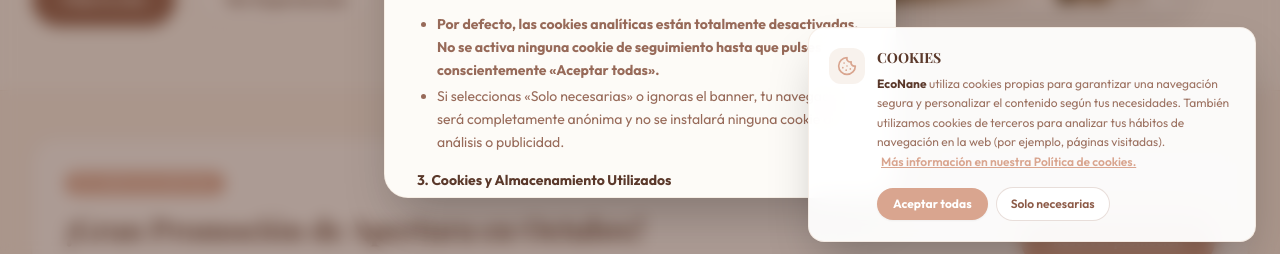
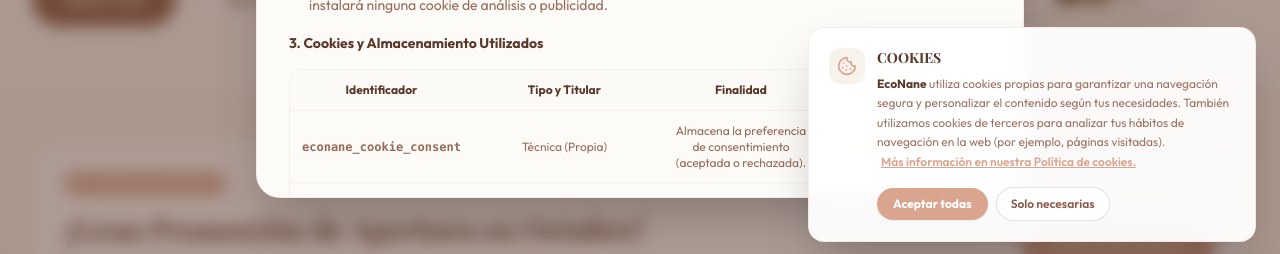
Before and after one commit to martinezdom/EcoNane, a Vue app: page / in a window 1280 px wide. Both pictures are taken after a click on the button "Más información en nuestra Política de cookies.". Shown: the part 542-796 px from the top of the page. Built offline with nearby package versions, Linux system fonts and the light colour scheme; no server answers; a web font is replaced by a local one.

Commit message:
fix(ui): ampliar ancho del modal de cookies a max-w-3xl para evitar scroll horizontal

```diff
--- a/src/components/Footer.vue
+++ b/src/components/Footer.vue
@@ -325,7 +325,7 @@ const benefits: Benefit[] = [
 
     <!-- Modal: Política de Cookies -->
     <div v-if="isCookiesOpen" class="modal-overlay" @click.self="isCookiesOpen = false">
-      <div class="modal-card text-brand-brown-dark flex flex-col gap-4 max-h-[85vh] overflow-y-auto">
+      <div class="modal-card !max-w-3xl text-brand-brown-dark flex flex-col gap-4 max-h-[85vh] overflow-y-auto">
         <div class="border-brand-pink-light/30 flex items-center justify-between border-b pb-4">
           <h3 class="text-brand-brown-dark font-serif text-xl font-bold">{{ t('cookieModal.title', 'Política de Cookies y Analítica Web') }}</h3>
           <button
@@ -359,30 +359,30 @@ const benefits: Benefit[] = [
             <table class="w-full text-center border-collapse">
               <thead class="bg-brand-cream/80 text-brand-brown-dark font-bold border-b border-brand-pink-light/30">
                 <tr>
-                  <th class="p-2.5 text-center">{{ t('cookieModal.thName') }}</th>
-                  <th class="p-2.5 text-center">{{ t('cookieModal.thType') }}</th>
-                  <th class="p-2.5 text-center">{{ t('cookieModal.thPurpose') }}</th>
-                  <th class="p-2.5 text-center">{{ t('cookieModal.thExpiry') }}</th>
+                  <th class="p-3 text-center whitespace-nowrap">{{ t('cookieModal.thName') }}</th>
+                  <th class="p-3 text-center whitespace-nowrap">{{ t('cookieModal.thType') }}</th>
+                  <th class="p-3 text-center">{{ t('cookieModal.thPurpose') }}</th>
+                  <th class="p-3 text-center whitespace-nowrap">{{ t('cookieModal.thExpiry') }}</th>
                 </tr>
               </thead>
               <tbody class="divide-y divide-brand-pink-light/20">
                 <tr>
-                  <td class="p-2.5 font-mono font-semibold text-center">{{ t('cookieModal.cookie1Name') }}</td>
-                  <td class="p-2.5 text-center">{{ t('cookieModal.cookie1Type') }}</td>
-                  <td class="p-2.5 text-center">{{ t('cookieModal.cookie1Purpose') }}</td>
-                  <td class="p-2.5 text-center">{{ t('cookieModal.cookie1Expiry') }}</td>
+                  <td class="p-3 font-mono font-semibold text-center whitespace-nowrap">{{ t('cookieModal.cookie1Name') }}</td>
+                  <td class="p-3 text-center whitespace-nowrap">{{ t('cookieModal.cookie1Type') }}</td>
+                  <td class="p-3 text-center">{{ t('cookieModal.cookie1Purpose') }}</td>
+                  <td class="p-3 text-center whitespace-nowrap">{{ t('cookieModal.cookie1Expiry') }}</td>
                 </tr>
                 <tr>
-                  <td class="p-2.5 font-mono font-semibold text-center">{{ t('cookieModal.cookie2Name') }}</td>
-                  <td class="p-2.5 text-center">{{ t('cookieModal.cookie2Type') }}</td>
-                  <td class="p-2.5 text-center">{{ t('cookieModal.cookie2Purpose') }}</td>
-                  <td class="p-2.5 text-center">{{ t('cookieModal.cookie2Expiry') }}</td>
+                  <td class="p-3 font-mono font-semibold text-center whitespace-nowrap">{{ t('cookieModal.cookie2Name') }}</td>
+                  <td class="p-3 text-center whitespace-nowrap">{{ t('cookieModal.cookie2Type') }}</td>
+                  <td class="p-3 text-center">{{ t('cookieModal.cookie2Purpose') }}</td>
+                  <td class="p-3 text-center whitespace-nowrap">{{ t('cookieModal.cookie2Expiry') }}</td>
                 </tr>
                 <tr>
-                  <td class="p-2.5 font-mono font-semibold text-center">{{ t('cookieModal.cookie3Name') }}</td>
-                  <td class="p-2.5 text-center">{{ t('cookieModal.cookie3Type') }}</td>
-                  <td class="p-2.5 text-center">{{ t('cookieModal.cookie3Purpose') }}</td>
-                  <td class="p-2.5 text-center">{{ t('cookieModal.cookie3Expiry') }}</td>
+                  <td class="p-3 font-mono font-semibold text-center whitespace-nowrap">{{ t('cookieModal.cookie3Name') }}</td>
+                  <td class="p-3 text-center whitespace-nowrap">{{ t('cookieModal.cookie3Type') }}</td>
+                  <td class="p-3 text-center">{{ t('cookieModal.cookie3Purpose') }}</td>
+                  <td class="p-3 text-center whitespace-nowrap">{{ t('cookieModal.cookie3Expiry') }}</td>
                 </tr>
               </tbody>
             </table>
```
